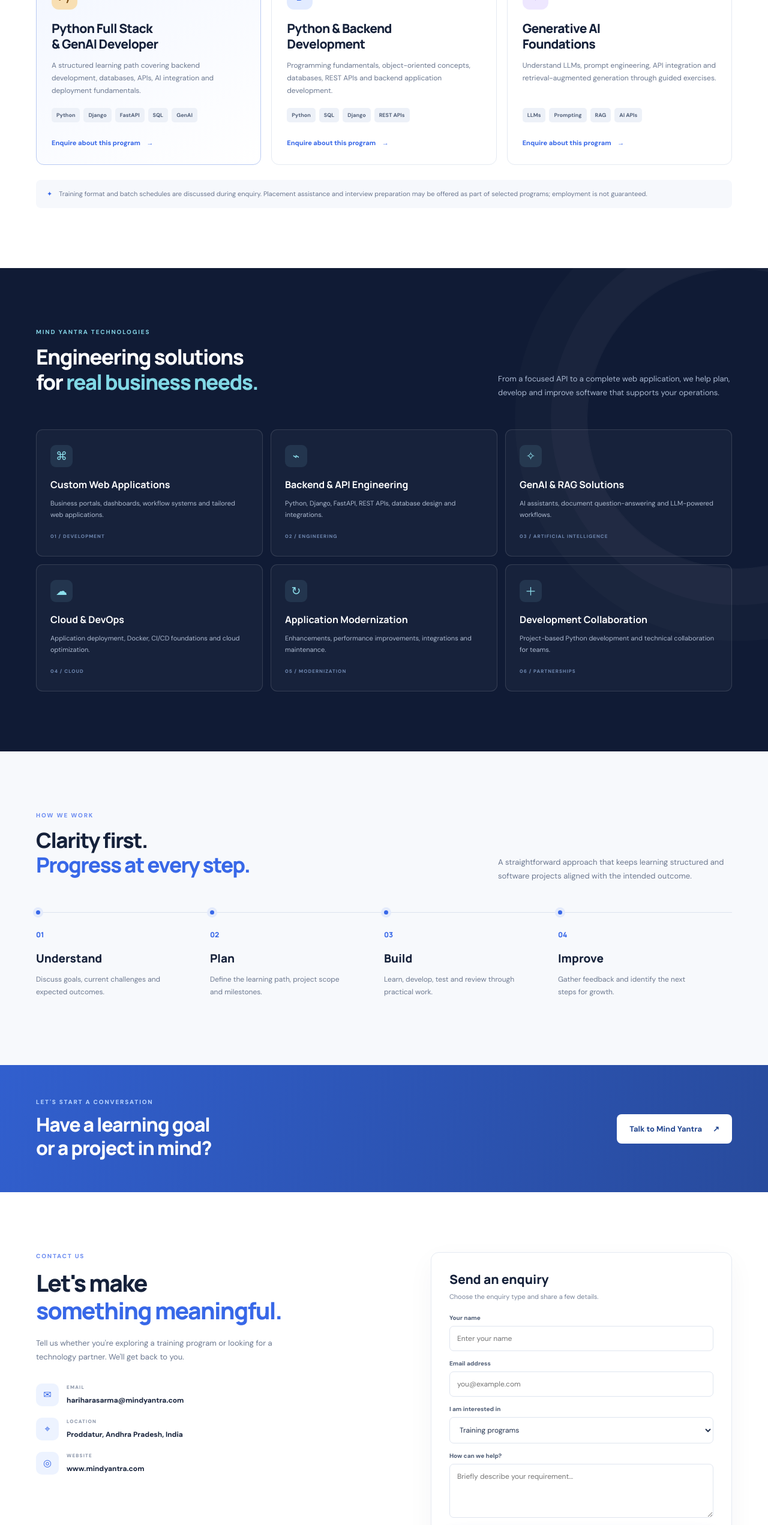
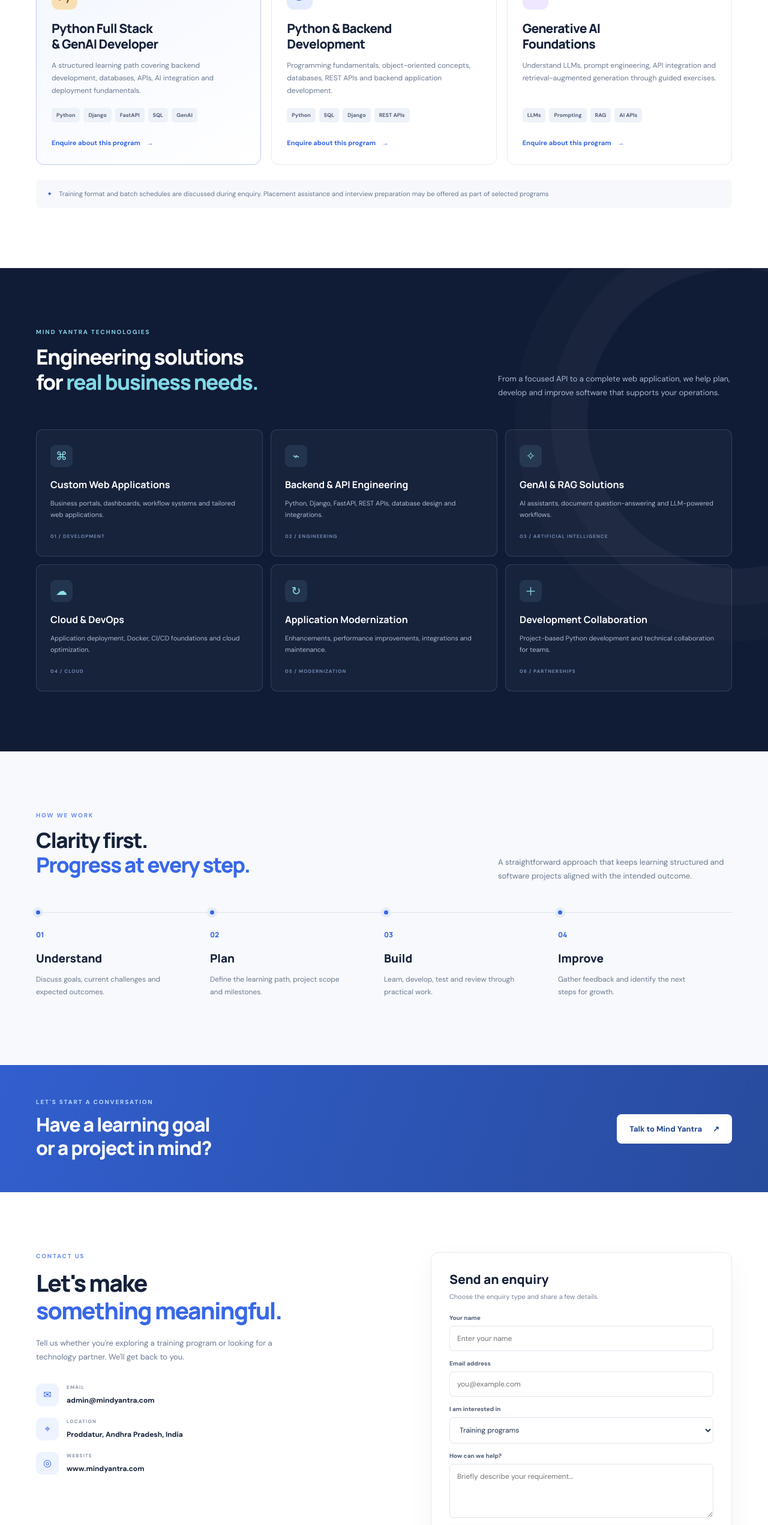
Before and after one commit to mindyantra/MindYantraWeb, a plain HTML site: page index.html in a window 1280 px wide. Shown: the part 2145-4688 px from the top of the page at 60% size. Drawn offline with Linux system fonts and the light colour scheme.

Commit message:
Updated the contact details

```diff
--- a/index.html
+++ b/index.html
@@ -143,7 +143,7 @@
             <a href="#contact" class="text-link">Enquire about this program <b>→</b></a>
           </article>
         </div>
-        <div class="training-note"><span>✦</span> Training format and batch schedules are discussed during enquiry. Placement assistance and interview preparation may be offered as part of selected programs; employment is not guaranteed.</div>
+        <div class="training-note"><span>✦</span> Training format and batch schedules are discussed during enquiry. Placement assistance and interview preparation may be offered as part of selected programs</div>
       </div>
     </section>
 
@@ -192,7 +192,7 @@
           <div class="section-kicker">CONTACT US</div>
           <h2>Let's make<br><span>something meaningful.</span></h2>
           <p>Tell us whether you're exploring a training program or looking for a technology partner. We'll get back to you.</p>
-          <div class="contact-detail"><span class="contact-detail-icon">✉</span><div><small>EMAIL</small><a href="mailto:hariharasarma@mindyantra.com">hariharasarma@mindyantra.com</a></div></div>
+          <div class="contact-detail"><span class="contact-detail-icon">✉</span><div><small>EMAIL</small><a href="mailto:admin@mindyantra.com">admin@mindyantra.com</a></div></div>
           <div class="contact-detail"><span class="contact-detail-icon">⌖</span><div><small>LOCATION</small><strong>Proddatur, Andhra Pradesh, India</strong></div></div>
           <div class="contact-detail"><span class="contact-detail-icon">◎</span><div><small>WEBSITE</small><strong>www.mindyantra.com</strong></div></div>
         </div>
```
